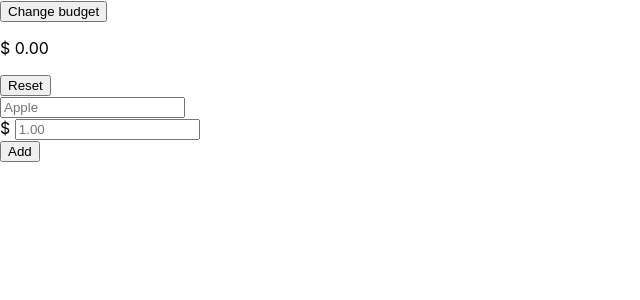
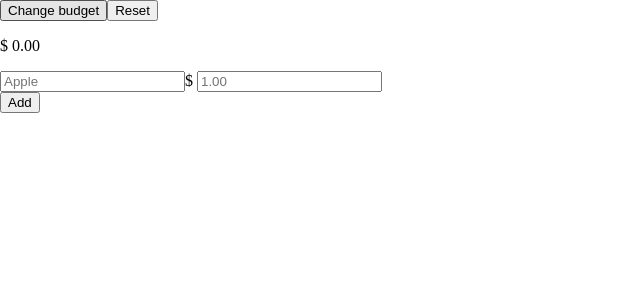
Before and after one commit to MahoMori/budget-calculator, a React (Create React App) app: page / in a window 1280 px wide. Shown: the top 300 px of the page, without its empty margins (0-640 px from the left). Built offline with nearby package versions, Linux system fonts and the light colour scheme.

Commit message:
added styled component

```diff
--- a/package.json
+++ b/package.json
@@ -3,6 +3,9 @@
   "version": "0.1.0",
   "private": true,
   "dependencies": {
+    "@fortawesome/fontawesome-svg-core": "^1.3.0",
+    "@fortawesome/free-solid-svg-icons": "^6.0.0",
+    "@fortawesome/react-fontawesome": "^0.1.17",
     "@testing-library/jest-dom": "^5.16.1",
     "@testing-library/react": "^12.1.2",
     "@testing-library/user-event": "^13.5.0",
@@ -10,10 +13,13 @@
     "@types/node": "^16.11.21",
     "@types/react": "^17.0.38",
     "@types/react-dom": "^17.0.11",
+    "@types/react-fontawesome": "^1.6.5",
+    "@types/styled-components": "^5.1.24",
     "@types/uuid": "^8.3.4",
     "react": "^17.0.2",
     "react-dom": "^17.0.2",
     "react-scripts": "5.0.0",
+    "styled-components": "^5.3.3",
     "typescript": "^4.5.5",
     "uuid": "^8.3.2",
     "web-vitals": "^2.1.4"
--- a/public/index.html
+++ b/public/index.html
@@ -24,7 +24,7 @@
       work correctly both with client-side routing and a non-root public URL.
       Learn how to configure a non-root public URL by running `npm run build`.
     -->
-    <title>React App</title>
+    <title>Grocery Buudget Calculator</title>
   </head>
   <body>
     <noscript>You need to enable JavaScript to run this app.</noscript>
--- a/src/App.css
+++ /dev/null
@@ -1,38 +0,0 @@
-.App {
-  text-align: center;
-}
-
-.App-logo {
-  height: 40vmin;
-  pointer-events: none;
-}
-
-@media (prefers-reduced-motion: no-preference) {
-  .App-logo {
-    animation: App-logo-spin infinite 20s linear;
-  }
-}
-
-.App-header {
-  background-color: #282c34;
-  min-height: 100vh;
-  display: flex;
-  flex-direction: column;
-  align-items: center;
-  justify-content: center;
-  font-size: calc(10px + 2vmin);
-  color: white;
-}
-
-.App-link {
-  color: #61dafb;
-}
-
-@keyframes App-logo-spin {
-  from {
-    transform: rotate(0deg);
-  }
-  to {
-    transform: rotate(360deg);
-  }
-}
--- /dev/null
+++ b/src/App.style.js
@@ -0,0 +1,3 @@
+import styled from "styled-components";
+
+export const BudgetCalcMain = styled.main``;
--- a/src/App.tsx
+++ b/src/App.tsx
@@ -1,5 +1,11 @@
 import React, { useState, useRef } from "react";
 import { v4 as uuid } from "uuid";
+import { FontAwesomeIcon } from "@fortawesome/react-fontawesome";
+import {
+  faPenFancy,
+  faCheck,
+  faCircleMinus,
+} from "@fortawesome/free-solid-svg-icons";
 
 type Item = {
   name: string;
@@ -206,9 +212,10 @@ function App() {
 
   return (
     <div className="App">
+      <main>
+        <section>
           <div>
             {isChangingBudget ? (
-          <>
               <button
                 type="button"
                 onClick={() => {
@@ -218,6 +225,20 @@ function App() {
               >
                 Confirm change
               </button>
+            ) : (
+              <button type="button" onClick={changeBudget}>
+                Change budget
+              </button>
+            )}
+            <button type="button" onClick={handleReset}>
+              Reset
+            </button>
+          </div>
+
+          <div>
+            {isChangingBudget ? (
+              <>
+                <span>$ </span>
                 <input
                   type="text"
                   defaultValue={budget}
@@ -230,21 +251,15 @@ function App() {
                 />
               </>
             ) : (
-          <>
-            <button type="button" onClick={changeBudget}>
-              Change budget
-            </button>
+              <p>$ {budget}</p>
+            )}
+          </div>
+        </section>
 
-            <p>$ {budget}</p>
-          </>
-        )}
-        <button type="button" onClick={handleReset}>
-          Reset
-        </button>
-      </div>
-
+        <section>
           <div>
             <form onSubmit={(e) => handleAdd(e)}>
+              <div>
                 <input
                   type="text"
                   name="name"
@@ -255,7 +270,6 @@ function App() {
                   // onClick={handleIsOnFocus}
                   onChange={(e) => handleChange(e, "add")}
                 />
-          <div>
                 ${" "}
                 <input
                   type="text"
@@ -276,10 +290,7 @@ function App() {
           <div>
             {items.length > 0 &&
               items.map((item) => (
-            <div
-              key={item.id}
-              style={{ backgroundColor: "pink", marginBottom: "1rem" }}
-            >
+                <div key={item.id}>
                   {isEditing && item.id === editItem.id ? (
                     <form onSubmit={(e) => handleEdit(e)}>
                       <input
@@ -297,24 +308,30 @@ function App() {
                         inputMode="numeric"
                         onChange={(e) => handleChange(e, "edit")}
                       />
-                  <button type="submit"> Done </button>
+                      <button type="submit">
+                        <FontAwesomeIcon icon={faCheck} />
+                      </button>
                     </form>
                   ) : (
                     <>
                       <p>{item.name}</p>
                       <p>$ {item.price}</p>
-                  <button type="button" onClick={() => handleIsEditing(item)}>
-                    {" "}
-                    Edit{" "}
+                      <button
+                        type="button"
+                        onClick={() => handleIsEditing(item)}
+                      >
+                        <FontAwesomeIcon icon={faPenFancy} />
                       </button>
                     </>
                   )}
                   <button type="button" onClick={() => handleDelete(item)}>
-                Delete
+                    <FontAwesomeIcon icon={faCircleMinus} />
                   </button>
                 </div>
               ))}
           </div>
+        </section>
+      </main>
     </div>
   );
 }
--- /dev/null
+++ b/src/globalStyle.js
@@ -0,0 +1,12 @@
+import { createGlobalStyle } from "styled-components";
+
+// GlobalStyle
+const GlobalStyle = createGlobalStyle`
+* {
+    margin: 0;
+    padding: 0;
+    box-sizing: border-box;
+}
+`;
+
+export default GlobalStyle;
--- a/src/index.css
+++ b/src/index.css
@@ -1,13 +1,5 @@
 body {
   margin: 0;
-  font-family: -apple-system, BlinkMacSystemFont, 'Segoe UI', 'Roboto', 'Oxygen',
-    'Ubuntu', 'Cantarell', 'Fira Sans', 'Droid Sans', 'Helvetica Neue',
-    sans-serif;
-  -webkit-font-smoothing: antialiased;
-  -moz-osx-font-smoothing: grayscale;
+  padding: 0;
+  box-sizing: border-box;
 }
-
-code {
-  font-family: source-code-pro, Menlo, Monaco, Consolas, 'Courier New',
-    monospace;
-}
```
Also changed, not shown: src/assets/screenSize.js (added, +29 -0 lines), src/assets/styleVariable.js (added, +7 -0 lines), 1 other file (tests, documents, lock files or other folders). Lines whose indentation alone changed are shown as unchanged.
